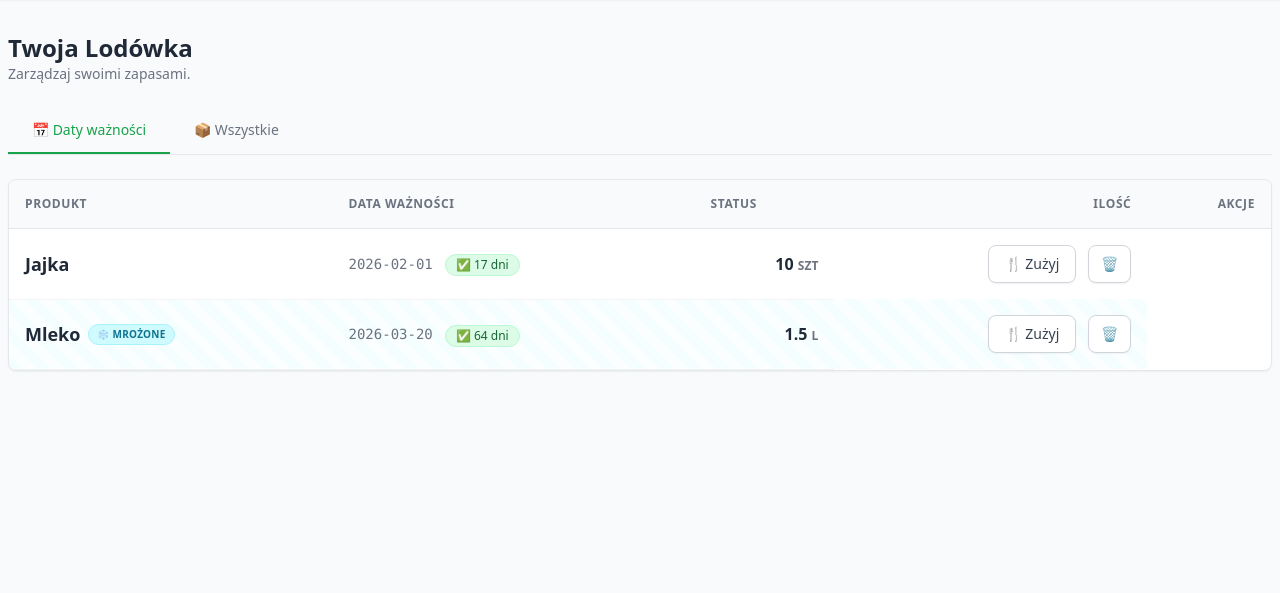
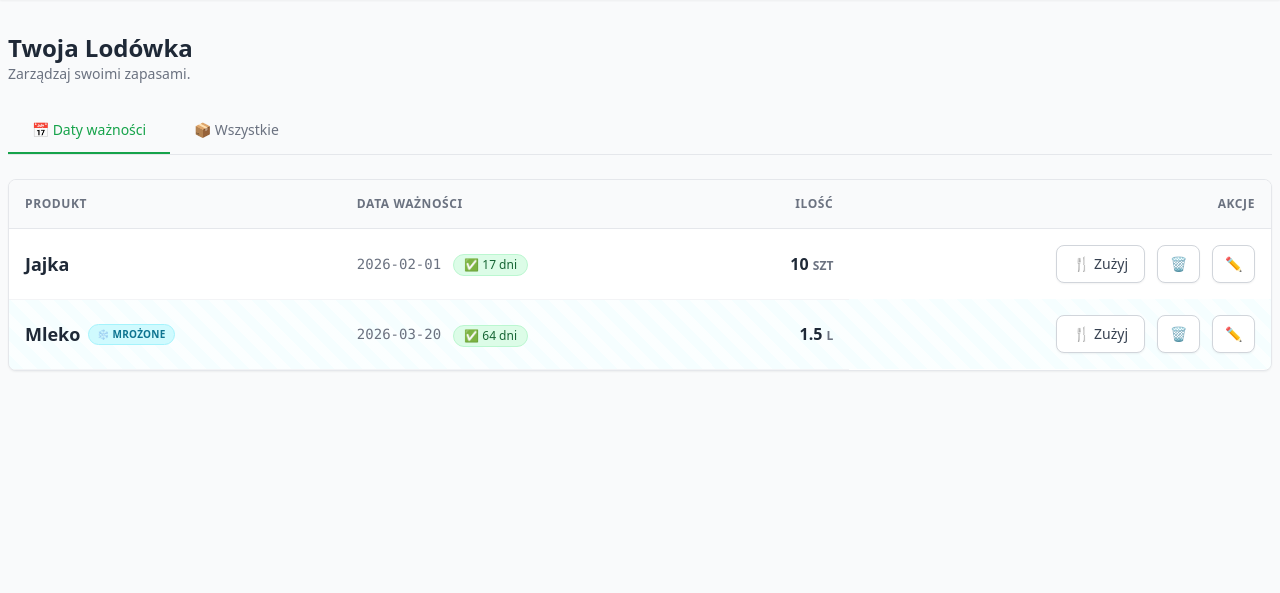
Before and after one commit to Leppniz/ZeroWaste, a Flask app: page /lista in a window 1280 px wide. Shown: the part 60-653 px from the top of the page. Run offline with Flask 3, Linux system fonts and the light colour scheme; some libraries are stand-ins or nearby versions.

Commit message:
Poprawka tabelki

```diff
--- a/templates/lista.html
+++ b/templates/lista.html
@@ -68,7 +68,6 @@
                     <thead class="hidden md:table-header-group">
                         <tr class="bg-gray-50 text-gray-500 text-xs uppercase tracking-wider border-b border-gray-200">
                             <th class="px-4 py-4 font-semibold">Produkt</th> <th class="px-4 py-4 font-semibold">Data ważności</th>
-                            <th class="px-4 py-4 font-semibold">Status</th>
                             <th class="px-4 py-4 font-semibold text-right">Ilość</th> <th class="px-4 py-4 font-semibold text-right">Akcje</th>
                         </tr>
                     </thead>
@@ -146,6 +145,11 @@
                                        class="flex-none justify-center items-center inline-flex text-sm bg-white border border-gray-300 text-red-600 px-3 py-2 rounded-lg hover:bg-red-50 hover:border-red-300 transition shadow-sm">
                                         🗑️
                                     </a>
+
+                                    <a href="/zmien/{{ p.id }}"
+                                       class="flex-none justify-center items-center inline-flex text-sm bg-white border border-gray-300 text-red-600 px-3 py-2 rounded-lg hover:bg-red-50 hover:border-red-300 transition shadow-sm">
+                                        ✏️
+                                    </a>
                                 </div>
                             </td>
 
```
